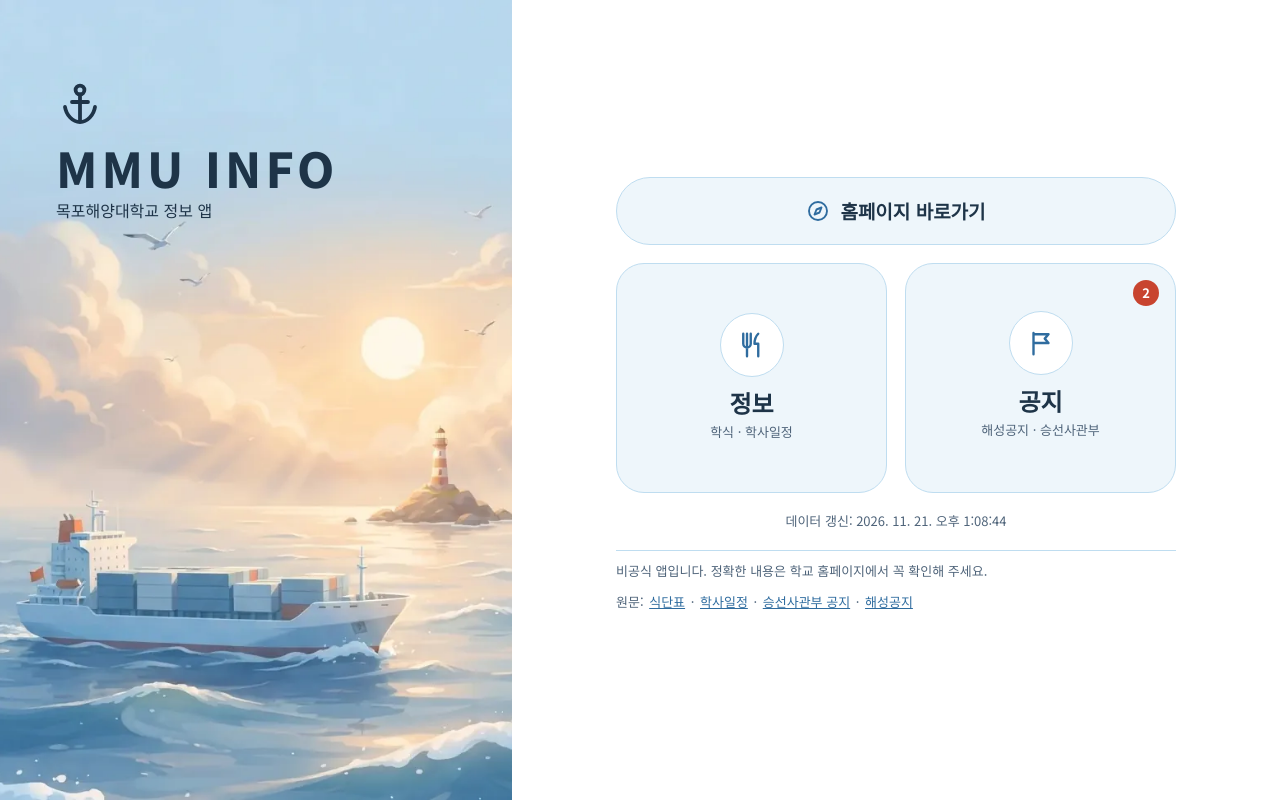
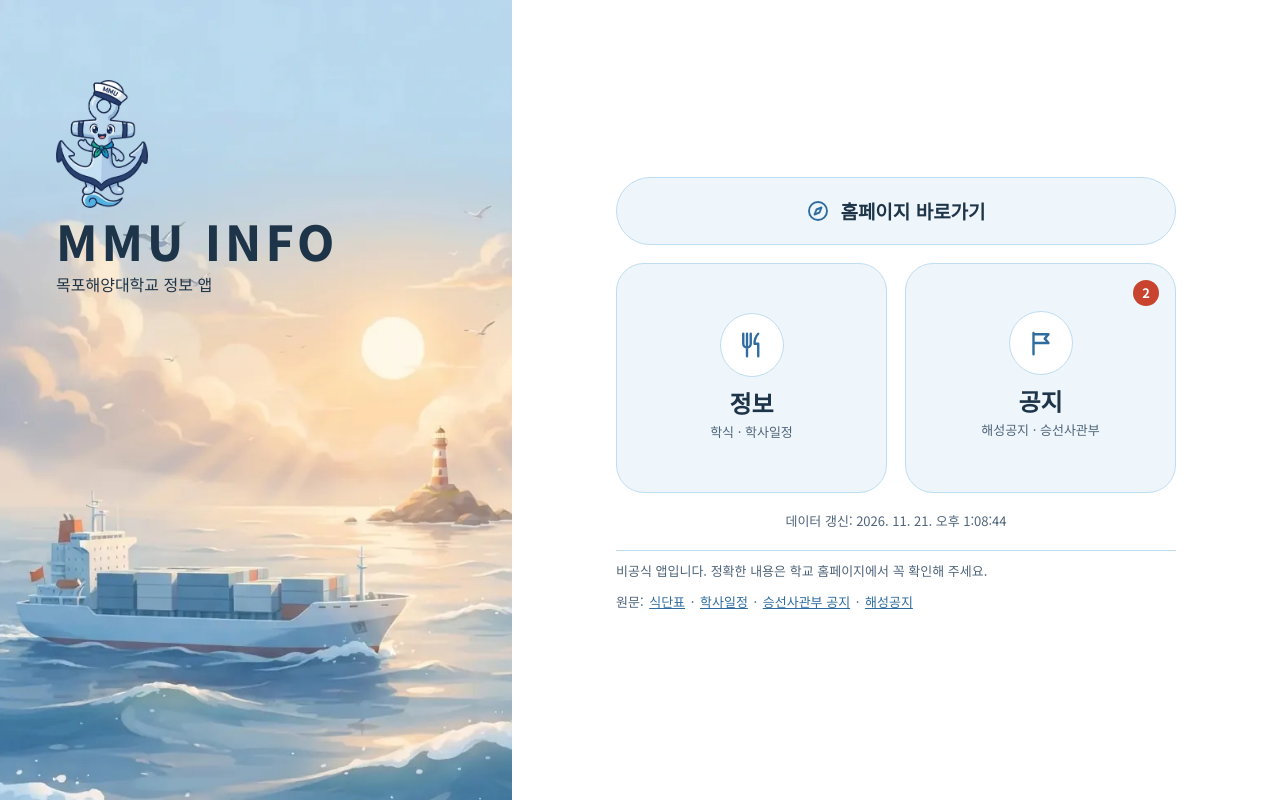
Before and after one commit to hooning000/mmu-info, a website: page index.html in a window 1280 px wide. Drawn offline with Linux system fonts and the light colour scheme.

Commit message:
메인 화면 닻 아이콘을 MMU 마스코트 그림으로 교체
- assets/mascot.webp 추가 (바탕 투명, 231x320, 23KB)
- 세로 화면 96px, 가로 넓은 화면 128px

Co-Authored-By: Claude Opus 5.5 <noreply@anthropic.com>

```diff
--- a/index.html
+++ b/index.html
@@ -33,7 +33,7 @@
   .art { position:relative; flex-shrink:0; min-height:236px; padding:34px 16px 52px; background:var(--sea); text-align:center; }
   .art-img { display:none; }
   .art-title { color:#fff; }
-  .art-title .ic { width:40px; height:40px; color:#fff; }
+  .mascot { display:block; height:96px; width:auto; margin:0 auto; }  /* 닻 마스코트 (배경 투명) */
   .logo { font-weight:800; font-size:36px; letter-spacing:3px; line-height:1.2; margin:6px 0 4px; color:#fff; }
   .tagline { font-size:14px; margin:0; color:#fff; }
   .art-wave { position:absolute; left:0; bottom:-1px; display:block; width:100%; height:46px; }
@@ -75,7 +75,7 @@
     .layout:has(#page:not([hidden])) .art { display:block; }
     .art-img { display:block; position:absolute; inset:0; width:100%; height:100%; object-fit:cover; object-position:40% 50%; }
     .art-title { position:absolute; left:56px; top:80px; color:var(--ink); }
-    .art-title .ic { width:48px; height:48px; color:var(--ink); }
+    .mascot { height:128px; margin:0; }
     .logo { font-size:48px; letter-spacing:4px; margin:4px 0 2px; color:var(--ink); }
     .tagline { font-size:16px; font-weight:500; color:var(--ink); }
     .art-wave, .foot-waves { display:none; }
@@ -179,7 +179,7 @@
   <header class="art">
     <img class="art-img" src="assets/sea.webp" alt="" width="632" height="972">
     <div class="art-title">
-      <svg class="ic" viewBox="0 0 24 24" aria-hidden="true"><circle cx="12" cy="5" r="2.2"/><path d="M12 7.2V21M8 11h8M4.5 13.5c.6 4 3.8 7.5 7.5 7.5s6.9-3.5 7.5-7.5"/></svg>
+      <img class="mascot" src="assets/mascot.webp" alt="" width="231" height="320">
       <h1 class="logo">MMU INFO</h1>
       <p class="tagline">목포해양대학교 정보 앱</p>
     </div>
```
Also changed, not shown: assets/mascot.webp (added).
